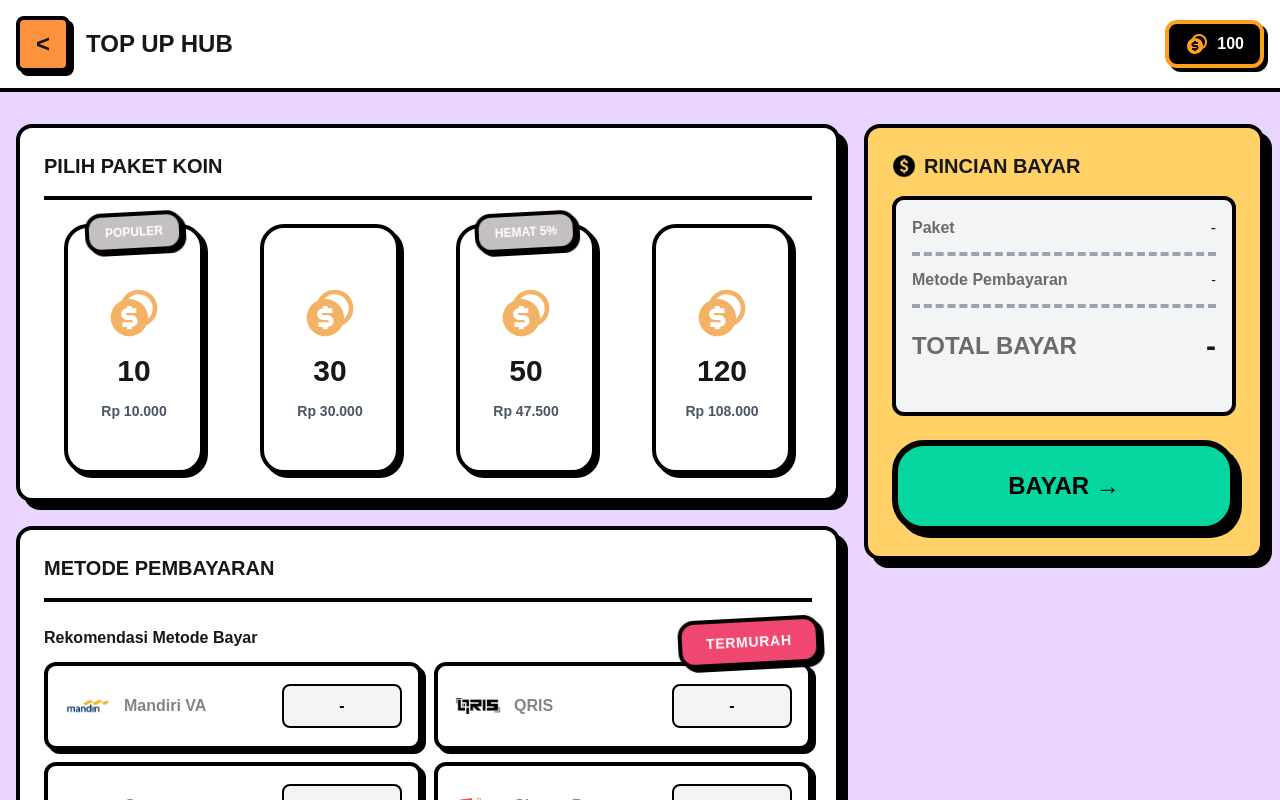
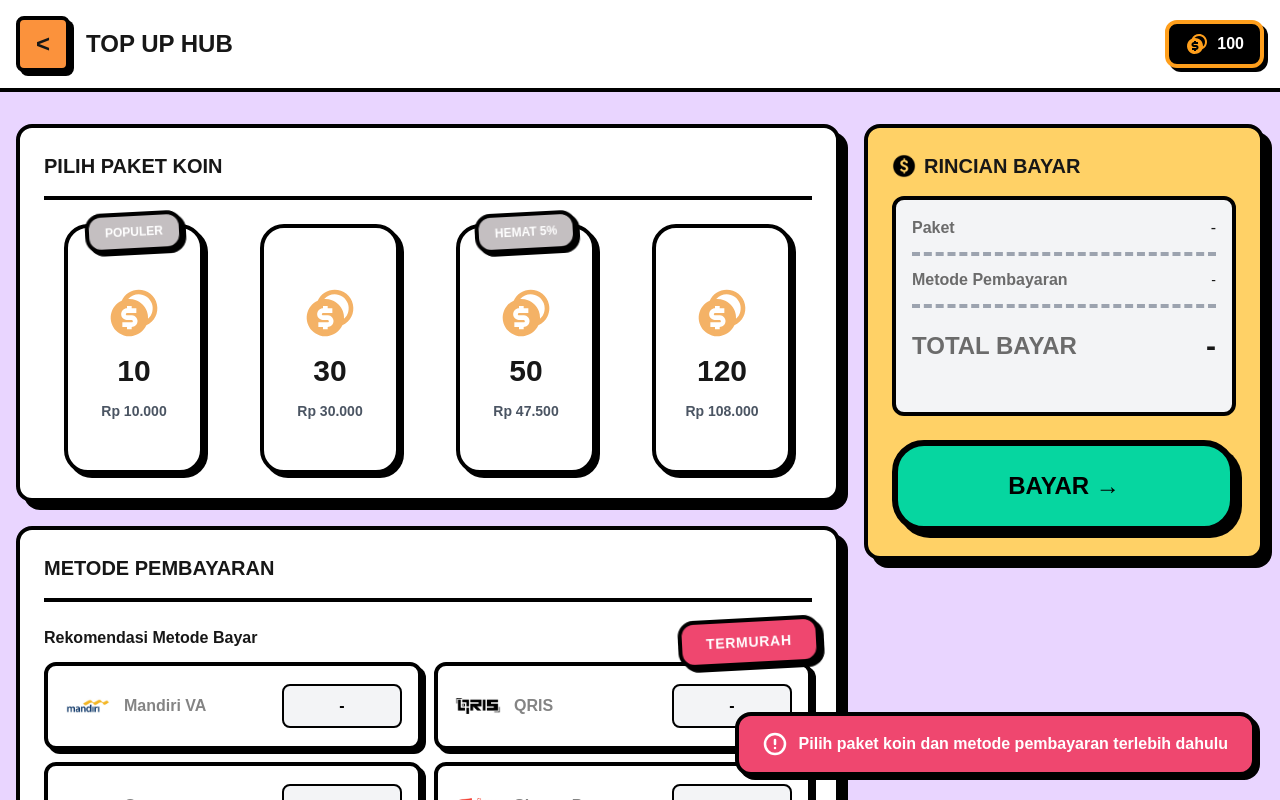
Before and after one commit to yoga220802/PRD_Project_Photobooth, a Next.js app: page /topup in a window 1280 px wide. Both pictures are taken after a click on the button "BAYAR →". Shown: the top 800 px of the page. Built offline with nearby package versions, Linux system fonts and the light colour scheme.

Commit message:
update toast merah

```diff
--- a/src/app/topup/page.tsx
+++ b/src/app/topup/page.tsx
@@ -20,6 +20,11 @@ interface PaymentMethod {
   badge?: string;
 }
 
+interface ToastState {
+  show: boolean;
+  message: string;
+}
+
 export default function TopUpPage() {
   const router = useRouter();
   const [userCoins] = useState(100);
@@ -29,6 +34,12 @@ export default function TopUpPage() {
   const [showPaymentModal, setShowPaymentModal] = useState(false);
   const [showVerificationModal, setShowVerificationModal] = useState(false);
   const [isVerifying, setIsVerifying] = useState(false);
+  const [toast, setToast] = useState<ToastState>({ show: false, message: '' });
+
+  const showToast = (message: string) => {
+    setToast({ show: true, message });
+    setTimeout(() => setToast({ show: false, message: '' }), 3000);
+  };
 
   const coinPackages: CoinPackage[] = [
     { id: 1, coins: 10, price: 10000, badge: 'POPULER', badgeColor: 'bg-[#C4BFC1]' },
@@ -50,8 +61,16 @@ export default function TopUpPage() {
   ];
 
   const handlePayment = async () => {
-    if (!selectedPackage || !selectedPayment) {
-      alert('Pilih paket koin dan metode pembayaran terlebih dahulu');
+    if (!selectedPackage && !selectedPayment) {
+      showToast('Pilih paket koin dan metode pembayaran terlebih dahulu');
+      return;
+    }
+    if (!selectedPackage) {
+      showToast('Pilih paket koin terlebih dahulu');
+      return;
+    }
+    if (!selectedPayment) {
+      showToast('Pilih metode pembayaran terlebih dahulu');
       return;
     }
 
@@ -84,6 +103,17 @@ export default function TopUpPage() {
 
   return (
     <>
+      {toast.show && (
+        <div className="fixed bottom-6 right-6 z-[100]">
+          <div className="bg-[#EF476F] border-4 border-black rounded-2xl px-6 py-4 shadow-[4px_4px_0px_0px_rgba(0,0,0,1)] flex items-center gap-3 min-w-[320px]">
+            <svg width="24" height="24" viewBox="0 0 24 24" fill="none" xmlns="http://www.w3.org/2000/svg">
+              <circle cx="12" cy="12" r="10" stroke="white" strokeWidth="2.5"/>
+              <path d="M12 8V12M12 16H12.01" stroke="white" strokeWidth="2.5" strokeLinecap="round"/>
+            </svg>
+            <span className="text-white font-black text-base">{toast.message}</span>
+          </div>
+        </div>
+      )}
       {isProcessing && (
         <div className="fixed inset-0 bg-black bg-opacity-50 z-50 flex items-center justify-center p-4">
           <div className="bg-white border-4 border-black rounded-3xl p-12 shadow-[8px_8px_0px_0px_rgba(0,0,0,1)] flex flex-col items-center">
```
